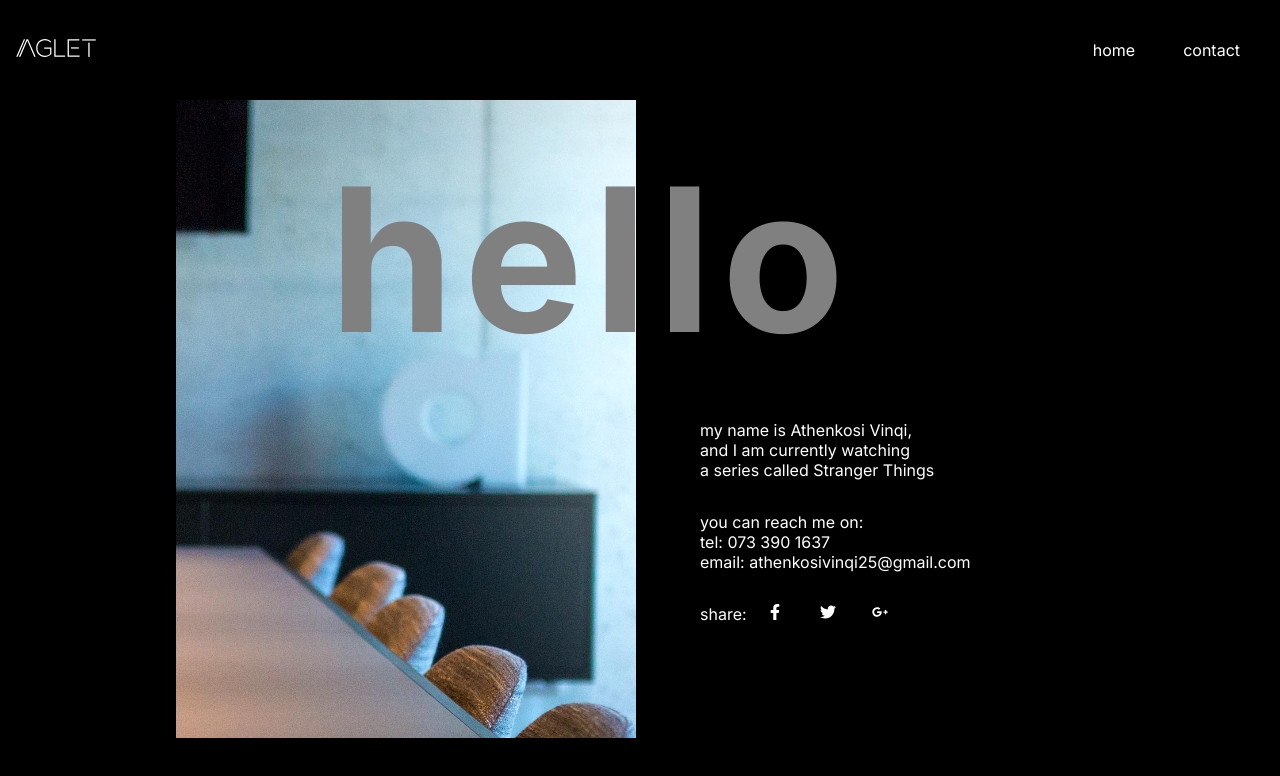
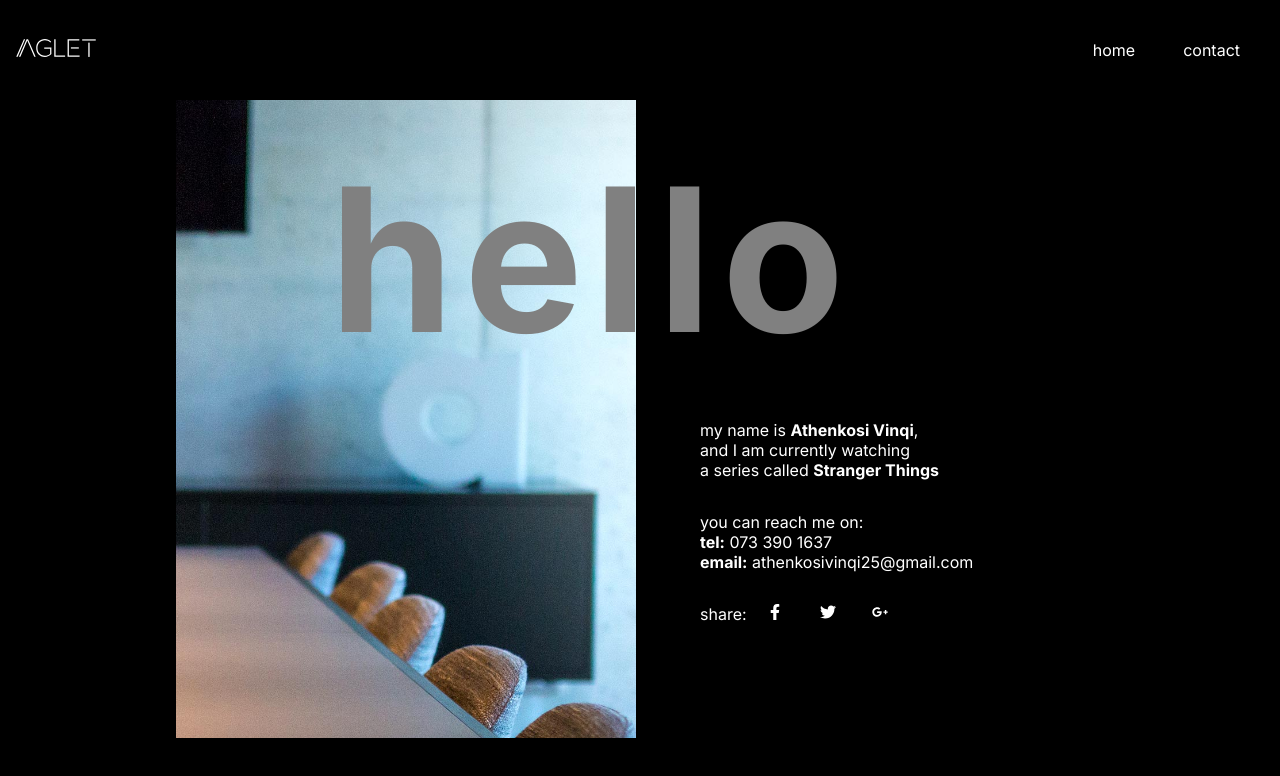
Before and after one commit to athi-v/athenkosi_vinqi, a React (Create React App) app: page /contact in a window 1280 px wide. Shown: the top 776 px of the page. Built offline with nearby package versions, Linux system fonts and the light colour scheme.

Commit message:
added few changes

```diff
--- a/src/index.scss
+++ b/src/index.scss
@@ -40,9 +40,17 @@ h1 {
   letter-spacing: 10px;
   color: $color_2;
 }
-
+span {
+  font-weight: bold;
+}
+h3 {
+  font-size: 30px;
+  font-weight: 900;
+}
 .grey {
   color: $color_2;
+  font-size: 20px;
+  font-weight: 700;
 }
 
 //Navigation has height of 100px
@@ -168,7 +176,6 @@ h1 {
   margin: 0 1rem 0 1rem;
 }
 
-
 //Mobile view
 //used media queries for any devices <=960px
 @media screen and (max-width: 960px) {
@@ -189,7 +196,6 @@ h1 {
   .navbar {
     height: 0;
   }
-
 
   //mobile menu
   //takes full when opened with a transition, background set to white
@@ -240,7 +246,7 @@ h1 {
   //texts layered on top the video
   .abs {
     position: absolute;
-    top: 50%;
+    top: 30%;
   }
 
   //Instead of slider(row view), column is used
@@ -255,6 +261,14 @@ h1 {
 
   h1 {
     font-size: 60px;
+  }
+  h3 {
+    font-size: 20px;
+  }
+
+  .grey {
+    color: $color_1;
+    font-size: 15px;
   }
 
   //contact padded top-bottom by 6rem and 0.5 left-right
--- a/src/pages/Contact.jsx
+++ b/src/pages/Contact.jsx
@@ -25,15 +25,15 @@ const Contact = () => {
 
           <div className="col-2">
             <div className="para">
-              <p>my name is Athenkosi Vinqi,</p>
+              <p>my name is <span>Athenkosi Vinqi</span>,</p>
               <p>and I am currently watching</p>
-              <p>a series called Stranger Things</p>
+              <p>a series called <span>Stranger Things</span></p>
             </div>
 
             <div className="para">
               <p>you can reach me on:</p>
-              <p>tel: 073 390 1637</p>
-              <p>email: athenkosivinqi25@gmail.com</p>
+              <p><span>tel:</span> 073 390 1637</p>
+              <p><span>email:</span> athenkosivinqi25@gmail.com</p>
             </div>
 
             <div className="para">
```
Lines whose indentation alone changed are shown as unchanged.
